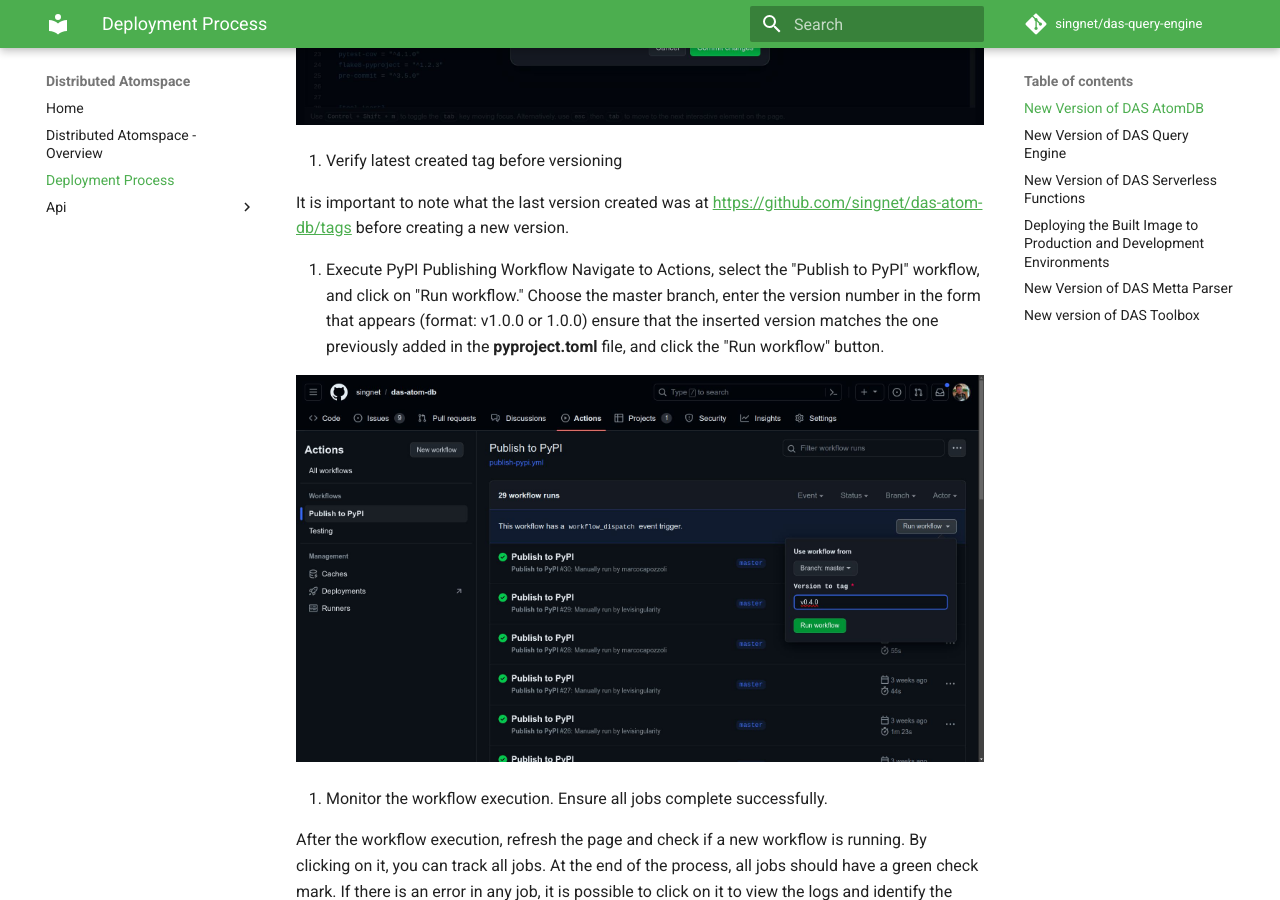
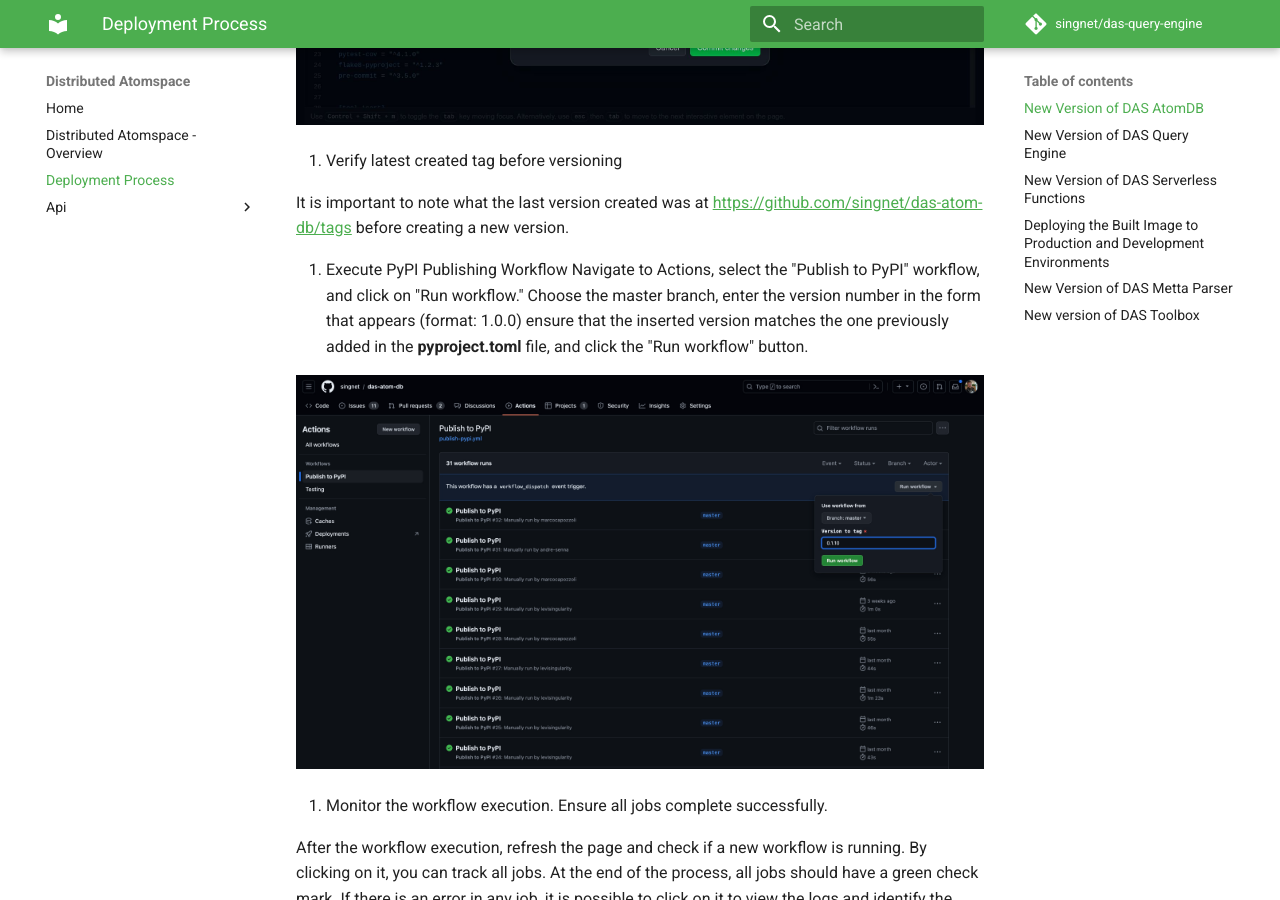
Before and after one commit to singnet/das-query-engine, an MkDocs documentation site: the page built from docs/Deployment-Process.md, in a window 1280 px wide and 900 px high, scrolled down 1615 px. Built offline with MkDocs 1.6.1 and Material for MkDocs 9.7.7, drawn with Linux system fonts in a browser that asks for light colours; comment, search, counter and statistics services are not loaded; some of the changed text lies outside the part shown.

Commit message:
Update docs

```diff
--- a/docs/Deployment-Process.md
+++ b/docs/Deployment-Process.md
@@ -28,7 +28,7 @@ record the change.
 It is important to note what the last version created was at [<u>https://github.com/singnet/das-atom-db/tags</u>](https://github.com/singnet/das-atom-db/tags) before creating a new version.
 
 5.  Execute PyPI Publishing Workflow
-    Navigate to Actions, select the "Publish to PyPI" workflow, and click on "Run workflow." Choose the master branch, enter the version number in the form that appears (format: v1.0.0 or 1.0.0) ensure that the inserted version matches the one previously added in the **pyproject.toml** file, and click the "Run workflow" button.
+    Navigate to Actions, select the "Publish to PyPI" workflow, and click on "Run workflow." Choose the master branch, enter the version number in the form that appears (format: 1.0.0) ensure that the inserted version matches the one previously added in the **pyproject.toml** file, and click the "Run workflow" button.
 
 ![PyPI Publishing Workflow](assets/img18.jpg)
 
@@ -76,7 +76,7 @@ It is important to note what the last version created was at [<u>https://github.
 
 5.  Execute PyPI Publishing Workflow
 
-Initiate the 'Publish to PyPI' Workflow Manually via the 'Actions' Tab in the Repository. Click 'Run workflow' and proceed with the provided instructions, ensuring the master branch is selected. Enter the desired version number in the format v1.0.0 or 1.0.0, then click 'Run workflow' to proceed.
+Initiate the 'Publish to PyPI' Workflow Manually via the 'Actions' Tab in the Repository. Click 'Run workflow' and proceed with the provided instructions, ensuring the master branch is selected. Enter the desired version number in the format 1.0.0, then click 'Run workflow' to proceed.
 
 ![PyPI Publishing Workflow](assets/img37.jpg)
 
@@ -113,7 +113,7 @@ It is important to note what the last version created was at [<u>https://github.
 
 5.  Select the "Vultr Build" workflow in Actions and run it manually.
 
-Manually trigger the 'Vultr Build' workflow via the 'Actions' tab in the repository. Ensure the master branch is selected, then input the desired version number following the format v1.0.0 or 1.0.0. Next, choose 'das-query-engine' from the dropdown menu, and finally, click 'Run workflow' to proceed.
+Manually trigger the 'Vultr Build' workflow via the 'Actions' tab in the repository. Ensure the master branch is selected, then input the desired version number following the format 1.0.0. Next, choose 'das-query-engine' from the dropdown menu, and finally, click 'Run workflow' to proceed.
 
 ![Vultr Build Workflow](assets/img51.jpg)
 
@@ -125,7 +125,7 @@ After the workflow execution, refresh the page and check if a new workflow is ru
 
 7.  Verify the new tag at DAS Serverless Functions repository tags and Docker Hub.
 
-It is important to note that this pipeline should generate an img on Docker Hub, following the format **v1.0.0-queryengine**. Make sure that the img is generated correctly and available at [<u>https://hub.docker.com/r/trueagi/das/tags</u>](https://hub.docker.com/r/trueagi/das/tags). After the workflow execution, verify if all jobs were successfully completed. The new version tag should be available at [<u>https://github.com/singnet/das-serverless-functions/tags</u>](https://github.com/singnet/das-serverless-functions/tags).
+It is important to note that this pipeline should generate an img on Docker Hub, following the format **1.0.0-queryengine**. Make sure that the img is generated correctly and available at [<u>https://hub.docker.com/r/trueagi/das/tags</u>](https://hub.docker.com/r/trueagi/das/tags). After the workflow execution, verify if all jobs were successfully completed. The new version tag should be available at [<u>https://github.com/singnet/das-serverless-functions/tags</u>](https://github.com/singnet/das-serverless-functions/tags).
 
 ## Deploying the Built Image to Production and Development Environments
 
@@ -175,7 +175,7 @@ It is important to note what the last version created was at [<u>https://github.
 
 3.  Execute DAS Metta Parser Build Workflow
 
-Initiate the 'DAS Metta Parser Build' Workflow Manually via the 'Actions' Tab in the Repository. Click 'Run workflow' and proceed with the provided instructions, ensuring the master branch is selected. Enter the desired version number in the format v1.0.0 or 1.0.0, then click 'Run workflow' to proceed.
+Initiate the 'DAS Metta Parser Build' Workflow Manually via the 'Actions' Tab in the Repository. Click 'Run workflow' and proceed with the provided instructions, ensuring the master branch is selected. Enter the desired version number in the format 1.0.0, then click 'Run workflow' to proceed.
 
 ![DAS Metta Parser Build Workflow](assets/img91.jpg)
 
@@ -187,7 +187,7 @@ Refresh the page and check if a new workflow is running. By clicking on it, you
 
 5.  Verify the new tag at DAS Metta Parser repository tags and Docker Hub.
 
-It is important to note that this pipeline should generate an image on Docker Hub, following the format **v1.0.0-toolbox**. Make sure that the image is generated correctly and available at [<u>https://hub.docker.com/r/trueagi/das/tags</u>](https://hub.docker.com/r/trueagi/das/tags). After the workflow execution, verify if all jobs were successfully completed. The new version tag should be available at [<u>https://github.com/singnet/das-metta-parser/tags</u>](https://github.com/singnet/das-metta-parser/tags).
+It is important to note that this pipeline should generate an image on Docker Hub, following the format **1.0.0-toolbox**. Make sure that the image is generated correctly and available at [<u>https://hub.docker.com/r/trueagi/das/tags</u>](https://hub.docker.com/r/trueagi/das/tags). After the workflow execution, verify if all jobs were successfully completed. The new version tag should be available at [<u>https://github.com/singnet/das-metta-parser/tags</u>](https://github.com/singnet/das-metta-parser/tags).
 
 ## New version of DAS Toolbox
 
@@ -213,7 +213,7 @@ It is important to note what the last version created was at [<u>https://github.
 
 3.  Run the "DAS CLI Build" workflow from Actions.
 
-Manually execute the “DAS CLI Build” workflow through the “Actions” tab in the repository. Click 'Run workflow' and proceed with the provided instructions, ensuring the master branch is selected. Enter the desired version number in the format v1.0.0 or 1.0.0, then click 'Run workflow' to proceed.
+Manually execute the “DAS CLI Build” workflow through the “Actions” tab in the repository. Click 'Run workflow' and proceed with the provided instructions, ensuring the master branch is selected. Enter the desired version number in the format 1.0.0, then click 'Run workflow' to proceed.
 
 ![DAS CLI Build Workflow](assets/img73.jpg)
 
```
Also changed, not shown: docs/assets/img18.jpg, docs/assets/img62.jpg, docs/assets/img73.jpg, docs/assets/img91.jpg.
